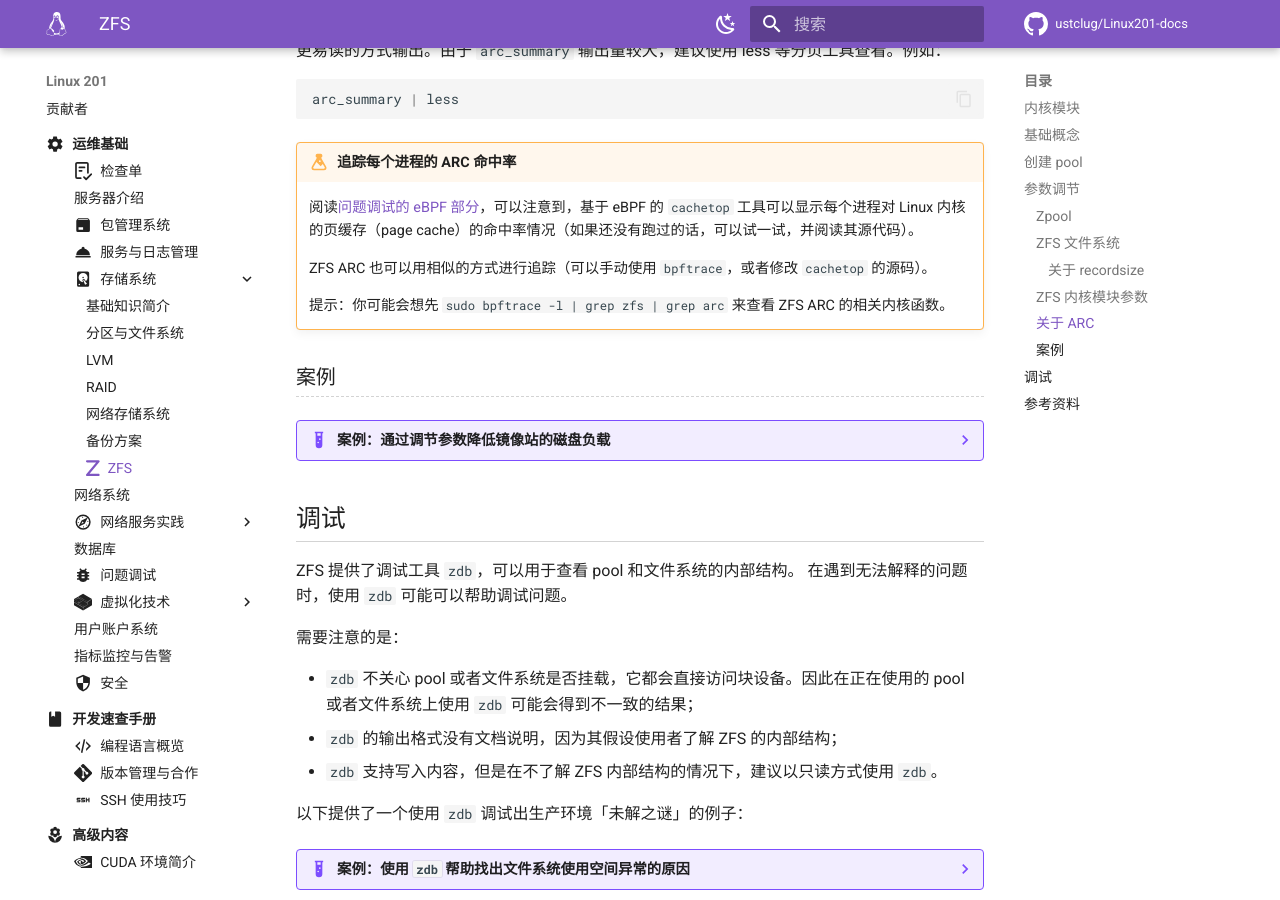
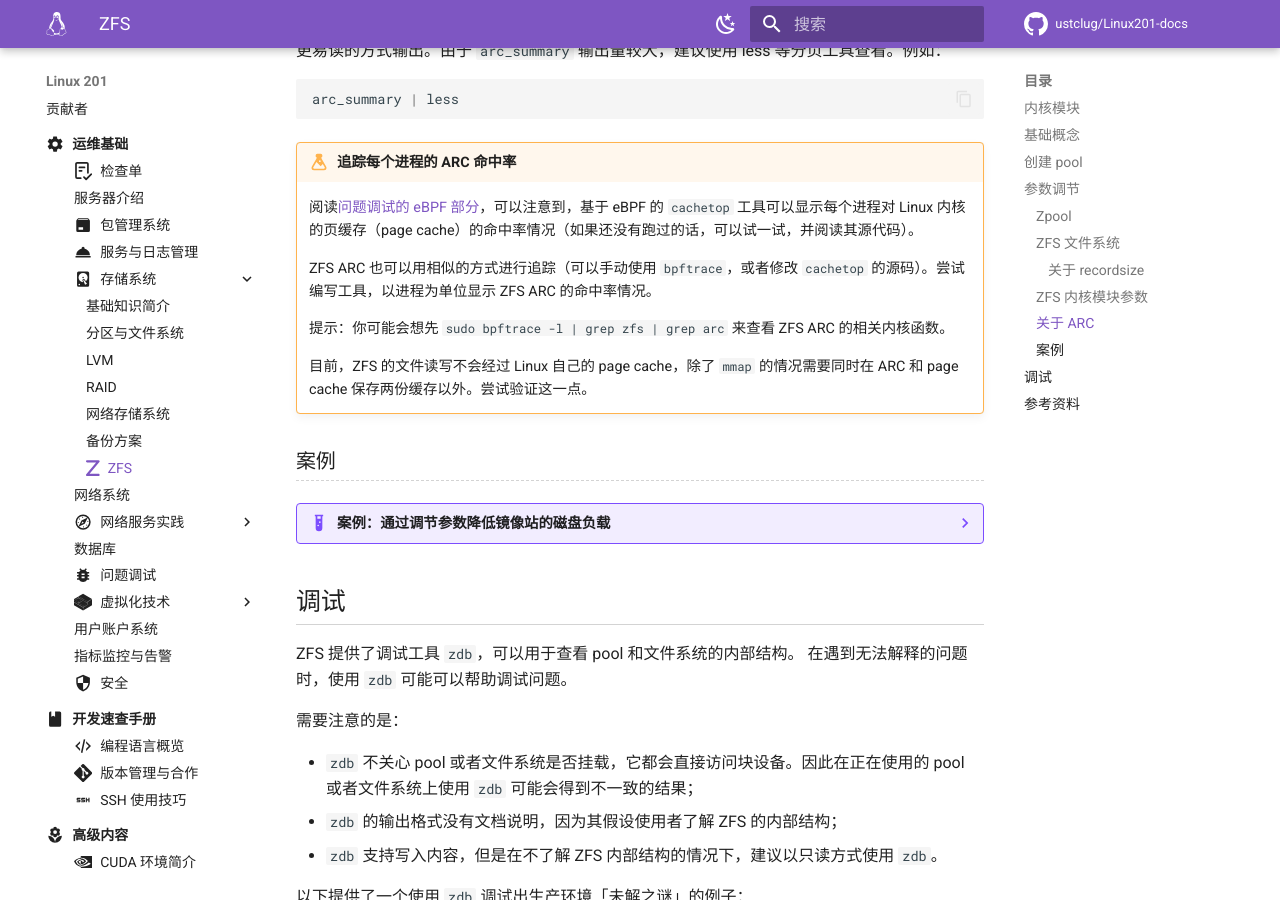
Before and after one commit to ustclug/Linux201-docs, an MkDocs documentation site: the page built from docs/ops/storage/zfs.md, in a window 1280 px wide and 900 px high, scrolled down 6848 px. Built offline with MkDocs 1.6.1 and Material for MkDocs 9.7.7, drawn with Linux system fonts in a browser that asks for light colours; comment, search, counter and statistics services are not loaded.

Commit message:
ops/storage: Note about ZFS ARC behavior under Linux

```diff
--- a/docs/ops/storage/zfs.md
+++ b/docs/ops/storage/zfs.md
@@ -235,9 +235,11 @@
 
     阅读[问题调试的 eBPF 部分](../debug.md#ebpf)，可以注意到，基于 eBPF 的 `cachetop` 工具可以显示每个进程对 Linux 内核的页缓存（page cache）的命中率情况（如果还没有跑过的话，可以试一试，并阅读其源代码）。
 
-    ZFS ARC 也可以用相似的方式进行追踪（可以手动使用 `bpftrace`，或者修改 `cachetop` 的源码）。
+    ZFS ARC 也可以用相似的方式进行追踪（可以手动使用 `bpftrace`，或者修改 `cachetop` 的源码）。尝试编写工具，以进程为单位显示 ZFS ARC 的命中率情况。
 
     提示：你可能会想先 `sudo bpftrace -l | grep zfs | grep arc` 来查看 ZFS ARC 的相关内核函数。
+
+    目前，ZFS 的文件读写不会经过 Linux 自己的 page cache，除了 `mmap` 的情况需要同时在 ARC 和 page cache 保存两份缓存以外。尝试验证这一点。
 
 ### 案例 {#tuning-example}
 
```
